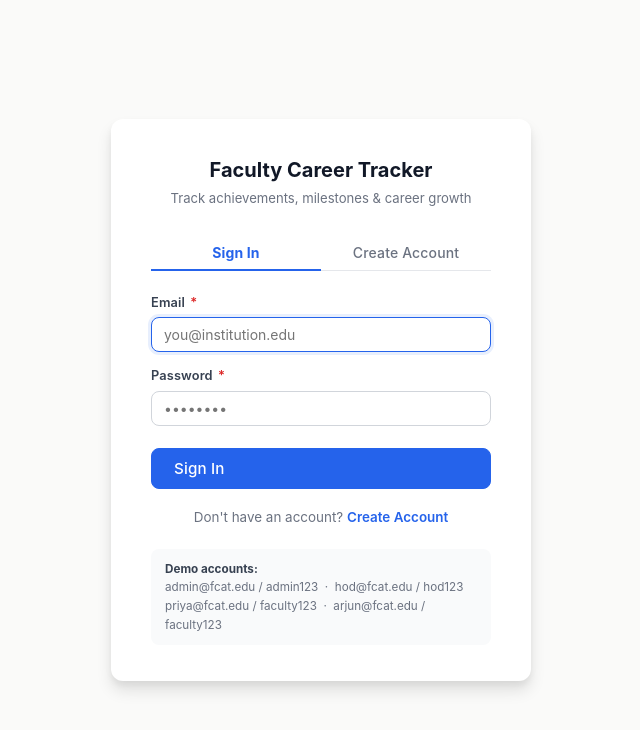
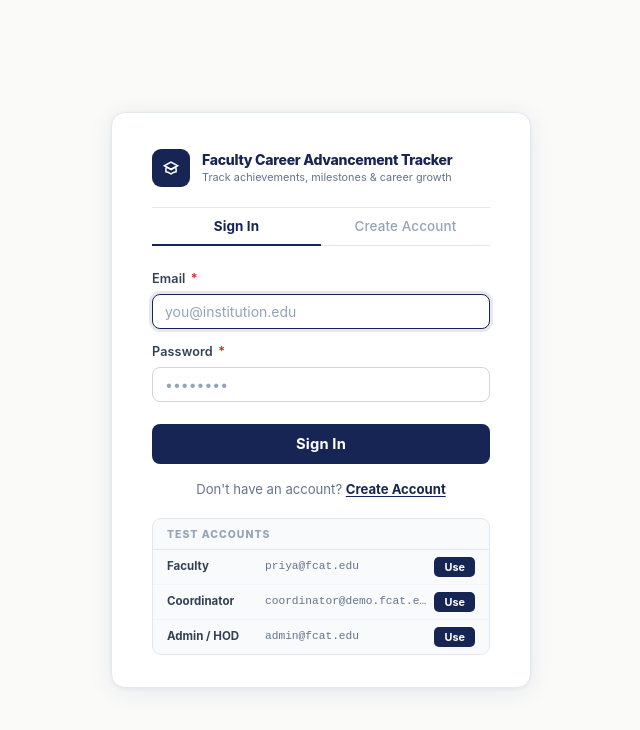
Before and after one commit to Gayathri-S-E/First-kiro-project, a React (Vite) app in the folder client/: page /login in a window 1280 px wide. Shown: the top 730 px of the page, without its empty margins (319-959 px from the left). Built offline with nearby package versions, Linux system fonts and the light colour scheme.

Commit message:
feat: add demo role login accounts

```diff
--- a/client/src/pages/Login.jsx
+++ b/client/src/pages/Login.jsx
@@ -1,67 +1,89 @@
 /**
  * Login — /login
  *
- * Handles both Sign In and Create Account in a single tabbed card.
- * Arriving with ?mode=register pre-opens the registration tab (used by Home.jsx).
- *
- * NOTHING changed in the auth API calls, validation, or post-login navigation.
- * The only additions are:
- *   • useSearchParams to read ?mode=register
- *   • role field added to form state (was missing before; backend already expects it)
- *   • RoleSelector component replacing the old free-text role field
+ * Authentication page: Sign In and Create Account.
+ * All API calls, validation, and post-login navigation are unchanged.
+ * Only the visual presentation has been redesigned.
  */
 
 import React, { useState } from "react";
 import { useNavigate, useSearchParams } from "react-router-dom";
 import { useAuth } from "../context/AuthContext";
 
+// ── Inline SVG icons (no external library) ────────────────────────────────────
+const IconFaculty = () => (
+  <svg viewBox="0 0 24 24" width="20" height="20" fill="none"
+       stroke="currentColor" strokeWidth="1.8" aria-hidden="true">
+    <path d="M12 14l9-5-9-5-9 5 9 5z"/>
+    <path d="M12 14l6.16-3.422a12.083 12.083 0 01.665 6.479A11.952 11.952 0 0012 20.055a11.952 11.952 0 00-6.824-2.998 12.078 12.078 0 01.665-6.479L12 14z"/>
+  </svg>
+);
+
+const IconLock = () => (
+  <svg viewBox="0 0 24 24" width="13" height="13" fill="none"
+       stroke="currentColor" strokeWidth="2" aria-hidden="true">
+    <rect x="3" y="11" width="18" height="11" rx="2" ry="2"/>
+    <path d="M7 11V7a5 5 0 0110 0v4"/>
+  </svg>
+);
+
+const IconBrand = () => (
+  <svg viewBox="0 0 24 24" width="18" height="18" fill="none"
+       stroke="currentColor" strokeWidth="2" aria-hidden="true">
+    <path d="M12 14l9-5-9-5-9 5 9 5z"/>
+    <path d="M12 14l6.16-3.422a12.083 12.083 0 01.665 6.479A11.952 11.952 0 0012 20.055a11.952 11.952 0 00-6.824-2.998 12.078 12.078 0 01.665-6.479L12 14z"/>
+  </svg>
+);
+
+// ── Demo accounts for testing ─────────────────────────────────────────────────
+// Fills the login form fields only — user must still click Sign In.
+// These accounts must exist in the DB (created via npm run seed).
+const DEMO_ACCOUNTS = [
+  { role: "Faculty",      label: "Faculty",      email: "priya@fcat.edu",              password: "faculty123" },
+  { role: "Coordinator",  label: "Coordinator",  email: "coordinator@demo.fcat.edu",   password: "demo1234"   },
+  { role: "Admin / HOD",  label: "Admin / HOD",  email: "admin@fcat.edu",              password: "admin123"   },
+];
+
 // ── Role definitions ──────────────────────────────────────────────────────────
-// `value` must match the exact string the backend accepts.
-// Faculty self-registers; coordinator/admin accounts are admin-created.
+// selfReg: true  → selectable via radio
+// selfReg: false → informational only, no radio input, no pointer events
 const ROLES = [
   {
     value:   "faculty",
-    icon:    "🎓",
     label:   "Faculty",
     desc:    "Self-register and track your career",
     selfReg: true,
   },
   {
     value:   "coordinator",
-    icon:    "📋",
     label:   "Coordinator",
-    desc:    "Created by an administrator",
+    desc:    "Account created by an administrator",
     selfReg: false,
   },
   {
     value:   "admin",
-    icon:    "🏛️",
     label:   "Admin / HOD",
-    desc:    "Created by an administrator",
+    desc:    "Account created by an administrator",
     selfReg: false,
   },
 ];
 
-// ── RoleSelector component ────────────────────────────────────────────────────
-// Only Faculty is selectable — coordinator and admin accounts must be
-// created by an existing administrator, so those cards are informational only.
+// ── RoleSelector ──────────────────────────────────────────────────────────────
 function RoleSelector({ value, onChange }) {
   return (
-    <div style={{ marginBottom: 16 }}>
-      <span className="role-selector-label">
-        Your Role <span className="required">*</span>
-      </span>
+    <fieldset className="auth-role-fieldset">
+      <legend className="auth-role-legend">
+        Your Role <span className="required" aria-hidden="true">*</span>
+      </legend>
 
-      <div className="role-options" role="radiogroup" aria-label="Select your role">
-        {ROLES.map(({ value: rv, icon, label, desc, selfReg }) => {
+      <div className="auth-role-grid" role="radiogroup" aria-label="Select your role">
+        {ROLES.map(({ value: rv, label, desc, selfReg }) => {
           if (selfReg) {
-            // ── Selectable card (Faculty only) ──────────────────────────────
             return (
               <label
                 key={rv}
-                className="role-option"
+                className={`auth-role-card auth-role-selectable${value === rv ? " auth-role-selected" : ""}`}
                 data-role={rv}
-                title={desc}
               >
                 <input
                   type="radio"
@@ -70,36 +92,39 @@ function RoleSelector({ value, onChange }) {
                   checked={value === rv}
                   onChange={() => onChange(rv)}
                   aria-label={label}
+                  className="auth-role-radio"
                 />
-                <span className="role-option-inner">
-                  <span className="role-option-icon" aria-hidden="true">{icon}</span>
-                  <span className="role-option-name">{label}</span>
-                  <span className="role-option-desc">{desc}</span>
+                <span className="auth-role-card-icon" aria-hidden="true">
+                  <IconFaculty />
                 </span>
+                <span className="auth-role-card-name">{label}</span>
+                <span className="auth-role-card-desc">{desc}</span>
+                {value === rv && (
+                  <span className="auth-role-selected-dot" aria-hidden="true" />
+                )}
               </label>
             );
           }
 
-          // ── Informational card (Coordinator / Admin·HOD) ────────────────
-          // Not a label, no radio — purely decorative / informational.
+          // Informational card — no radio, no pointer-events
           return (
             <div
               key={rv}
-              className="role-option role-option-locked"
+              className="auth-role-card auth-role-managed"
               data-role={rv}
               aria-label={`${label} — ${desc}`}
-              title={desc}
             >
-              <span className="role-option-inner">
-                <span className="role-option-icon" aria-hidden="true">{icon}</span>
-                <span className="role-option-name">{label}</span>
-                <span className="role-option-desc">{desc}</span>
+              <span className="auth-role-card-icon auth-role-card-icon-muted" aria-hidden="true">
+                <IconLock />
               </span>
+              <span className="auth-role-card-name">{label}</span>
+              <span className="auth-role-card-desc">{desc}</span>
+              <span className="auth-managed-badge" aria-hidden="true">Admin managed</span>
             </div>
           );
         })}
       </div>
-    </div>
+    </fieldset>
   );
 }
 
@@ -109,7 +134,6 @@ export default function Login() {
   const navigate             = useNavigate();
   const [searchParams]       = useSearchParams();
 
-  // Pre-open register tab if arriving from Home's "Create Account" button
   const initialMode = searchParams.get("mode") === "register" ? "register" : "login";
   const [mode, setMode] = useState(initialMode);
 
@@ -119,24 +143,29 @@ export default function Login() {
     password:    "",
     department:  "",
     designation: "",
-    role:        "faculty",   // default selection
+    role:        "faculty",
   });
   const [error,   setError]   = useState("");
   const [loading, setLoading] = useState(false);
 
-  // Generic field handler
-  const handle = (e) => setForm(f => ({ ...f, [e.target.name]: e.target.value }));
-
-  // Role selector handler
+  const handle     = (e) => setForm(f => ({ ...f, [e.target.name]: e.target.value }));
   const handleRole = (role) => setForm(f => ({ ...f, role }));
 
   const switchMode = (next) => {
     setMode(next);
     setError("");
-    setForm(f => ({ ...f, role: "faculty" })); // reset role on tab switch
+    setForm(f => ({ ...f, role: "faculty" }));
   };
 
-  // ── Submit — identical logic to before, role is now included in form ────────
+  // Fill login fields with a demo account credential.
+  // Does NOT log the user in — they must still click Sign In.
+  const useDemoAccount = (email, password) => {
+    if (mode !== "login") switchMode("login");
+    setForm(f => ({ ...f, email, password }));
+    setError("");
+  };
+
+  // Submit — all API logic unchanged
   const submit = async (e) => {
     e.preventDefault();
     setError("");
@@ -146,49 +175,43 @@ export default function Login() {
       if (mode === "login") {
         user = await login(form.email, form.password);
       } else {
-        if (!form.name) {
-          setError("Full name is required");
-          setLoading(false);
-          return;
-        }
-        user = await register(form); // role is now sent in the payload
+        if (!form.name) { setError("Full name is required"); setLoading(false); return; }
+        user = await register(form);
       }
-      // Post-login navigation — unchanged
-      if (["admin", "hod"].includes(user.role))     navigate("/admin/overview");
-      else if (user.role === "coordinator")          navigate("/coordinator/dashboard");
-      else                                           navigate("/dashboard");
+      if (["admin", "hod"].includes(user.role)) navigate("/admin/overview");
+      else if (user.role === "coordinator")      navigate("/coordinator/dashboard");
+      else                                       navigate("/dashboard");
     } catch (err) {
-      setError(err.response?.data?.error || "Something went wrong");
+      // Show the real backend error message, or a meaningful network error.
+      const msg = err.response?.data?.error
+               || err.response?.data?.message
+               || (err.response ? `Server error ${err.response.status}` : "Cannot reach the server — is the backend running?");
+      setError(msg);
     } finally {
       setLoading(false);
     }
   };
 
-  // Card is slightly wider in register mode to accommodate the role selector
-  const cardClass = `login-card${mode === "register" ? " login-card-wide" : ""}`;
+  return (
+    <div className="auth-page">
+      <div className={`auth-card${mode === "register" ? " auth-card-wide" : ""}`}>
 
-  return (
-    <div className="login-page">
-      <div className={cardClass}>
-
-        {/* ── Logo + title ────────────────────────────────────────────── */}
-        <div className="login-header">
-          <div className="logo-icon" aria-hidden="true">🎓</div>
-          <h1>Faculty Career Tracker</h1>
-          <p>Track achievements, milestones &amp; career growth</p>
+        {/* ── Brand mark ─────────────────────────────────────────────── */}
+        <div className="auth-brand">
+          <span className="auth-brand-mark" aria-hidden="true">
+            <IconBrand />
+          </span>
+          <div className="auth-brand-text">
+            <span className="auth-brand-name">Faculty Career Advancement Tracker</span>
+            <span className="auth-brand-sub">Track achievements, milestones &amp; career growth</span>
+          </div>
         </div>
 
-        {/* ── Mode tabs ───────────────────────────────────────────────── */}
-        <div
-          style={{
-            display: "flex",
-            borderBottom: "1px solid var(--gray-200)",
-            marginBottom: 22,
-            gap: 0,
-          }}
-          role="tablist"
-          aria-label="Authentication mode"
-        >
+        {/* ── Divider ─────────────────────────────────────────────────── */}
+        <hr className="auth-divider" />
+
+        {/* ── Tabs ────────────────────────────────────────────────────── */}
+        <div className="auth-tabs" role="tablist" aria-label="Authentication mode">
           {[
             { key: "login",    label: "Sign In" },
             { key: "register", label: "Create Account" },
@@ -197,31 +220,16 @@ export default function Login() {
               key={key}
               role="tab"
               aria-selected={mode === key}
+              className={`auth-tab${mode === key ? " auth-tab-active" : ""}`}
               onClick={() => switchMode(key)}
-              style={{
-                flex: 1,
-                padding: "8px 0",
-                background: "none",
-                border: "none",
-                borderBottom: mode === key
-                  ? "2px solid var(--primary)"
-                  : "2px solid transparent",
-                color: mode === key ? "var(--primary)" : "var(--gray-500)",
-                fontWeight: mode === key ? 700 : 500,
-                fontSize: "0.875rem",
-                cursor: "pointer",
-                transition: "color 0.12s, border-color 0.12s",
-                fontFamily: "var(--font)",
-                letterSpacing: "0.01em",
-                marginBottom: "-1px",   /* sit on top of the border */
-              }}
+              type="button"
             >
               {label}
             </button>
           ))}
         </div>
 
-        {/* ── Error alert ─────────────────────────────────────────────── */}
+        {/* ── Error ───────────────────────────────────────────────────── */}
         {error && (
           <div className="alert alert-error" role="alert">{error}</div>
         )}
@@ -229,153 +237,120 @@ export default function Login() {
         {/* ── Form ────────────────────────────────────────────────────── */}
         <form onSubmit={submit} noValidate>
 
-          {/* Register-only fields */}
           {mode === "register" && (
             <>
-              {/* Role selector — replaces old free-text role */}
               <RoleSelector value={form.role} onChange={handleRole} />
 
-              <div className="form-group" style={{ marginBottom: 14 }}>
-                <label htmlFor="reg-name">
+              <div className="auth-field">
+                <label htmlFor="reg-name" className="auth-label">
                   Full Name <span className="required">*</span>
                 </label>
                 <input
-                  id="reg-name"
-                  name="name"
-                  type="text"
-                  value={form.name}
-                  onChange={handle}
+                  id="reg-name" name="name" type="text"
+                  value={form.name} onChange={handle}
                   placeholder="Dr. Jane Smith"
-                  autoComplete="name"
-                  required
+                  autoComplete="name" required
+                  className="auth-input"
                 />
               </div>
 
-              <div className="form-group" style={{ marginBottom: 14 }}>
-                <label htmlFor="reg-dept">Department</label>
+              <div className="auth-field">
+                <label htmlFor="reg-dept" className="auth-label">Department</label>
                 <input
-                  id="reg-dept"
-                  name="department"
-                  type="text"
-                  value={form.department}
-                  onChange={handle}
+                  id="reg-dept" name="department" type="text"
+                  value={form.department} onChange={handle}
                   placeholder="e.g. Computer Science"
+                  className="auth-input"
                 />
               </div>
 
-              <div className="form-group" style={{ marginBottom: 14 }}>
-                <label htmlFor="reg-desig">Designation</label>
+              <div className="auth-field">
+                <label htmlFor="reg-desig" className="auth-label">Designation</label>
                 <input
-                  id="reg-desig"
-                  name="designation"
-                  type="text"
-                  value={form.designation}
-                  onChange={handle}
+                  id="reg-desig" name="designation" type="text"
+                  value={form.designation} onChange={handle}
                   placeholder="e.g. Assistant Professor"
+                  className="auth-input"
                 />
               </div>
             </>
           )}
 
-          {/* Shared fields */}
-          <div className="form-group" style={{ marginBottom: 14 }}>
-            <label htmlFor="auth-email">
+          <div className="auth-field">
+            <label htmlFor="auth-email" className="auth-label">
               Email <span className="required">*</span>
             </label>
             <input
-              id="auth-email"
-              name="email"
-              type="email"
-              value={form.email}
-              onChange={handle}
+              id="auth-email" name="email" type="email"
+              value={form.email} onChange={handle}
               placeholder="you@institution.edu"
               autoComplete={mode === "login" ? "username" : "email"}
-              required
-              autoFocus={mode === "login"}
+              required autoFocus={mode === "login"}
+              className="auth-input"
             />
           </div>
 
-          <div className="form-group" style={{ marginBottom: 22 }}>
-            <label htmlFor="auth-password">
+          <div className="auth-field auth-field-last">
+            <label htmlFor="auth-password" className="auth-label">
               Password <span className="required">*</span>
             </label>
             <input
-              id="auth-password"
-              name="password"
-              type="password"
-              value={form.password}
-              onChange={handle}
+              id="auth-password" name="password" type="password"
+              value={form.password} onChange={handle}
               placeholder="••••••••"
               autoComplete={mode === "login" ? "current-password" : "new-password"}
               required
+              className="auth-input"
             />
           </div>
 
           <button
-            className="btn btn-primary btn-lg"
-            style={{ width: "100%" }}
             type="submit"
+            className="auth-submit"
             disabled={loading}
           >
-            {loading
-              ? "Please wait…"
-              : mode === "login"
-                ? "Sign In"
-                : "Create Account"}
+            {loading ? "Please wait…" : mode === "login" ? "Sign In" : "Create Account"}
           </button>
         </form>
 
-        {/* ── Mode switcher (below form) ───────────────────────────────── */}
-        <div style={{
-          textAlign: "center",
-          marginTop: 18,
-          fontSize: "0.84rem",
-          color: "var(--gray-500)",
-        }}>
+        {/* ── Mode switcher ───────────────────────────────────────────── */}
+        <p className="auth-switch">
           {mode === "login" ? (
-            <>
-              Don&apos;t have an account?{" "}
-              <button
-                style={{
-                  background: "none", border: "none",
-                  color: "var(--primary)", cursor: "pointer",
-                  fontWeight: 600, fontFamily: "var(--font)", fontSize: "inherit",
-                }}
-                onClick={() => switchMode("register")}
-              >
+            <>Don&apos;t have an account?{" "}
+              <button className="auth-switch-btn" onClick={() => switchMode("register")} type="button">
                 Create Account
               </button>
             </>
           ) : (
-            <>
-              Already have an account?{" "}
-              <button
-                style={{
-                  background: "none", border: "none",
-                  color: "var(--primary)", cursor: "pointer",
-                  fontWeight: 600, fontFamily: "var(--font)", fontSize: "inherit",
-                }}
-                onClick={() => switchMode("login")}
-              >
+            <>Already have an account?{" "}
+              <button className="auth-switch-btn" onClick={() => switchMode("login")} type="button">
                 Sign In
               </button>
             </>
           )}
-        </div>
+        </p>
 
-        {/* ── Demo credentials hint ────────────────────────────────────── */}
-        <div style={{
-          marginTop: 22,
-          padding: "11px 14px",
-          background: "var(--gray-50)",
-          borderRadius: "var(--radius)",
-          fontSize: "0.73rem",
-          color: "var(--gray-500)",
-          lineHeight: 1.6,
-        }}>
-          <strong style={{ color: "var(--gray-700)" }}>Demo accounts:</strong><br />
-          admin@fcat.edu / admin123 &nbsp;·&nbsp; hod@fcat.edu / hod123<br />
-          priya@fcat.edu / faculty123 &nbsp;·&nbsp; arjun@fcat.edu / faculty123
+        {/* ── Demo accounts panel ─────────────────────────────────────── */}
+        {/* Development / testing only. Fills email + password fields.     */}
+        {/* User must still click Sign In — no auth bypass.                */}
+        <div className="demo-panel">
+          <p className="demo-panel-label">Test Accounts</p>
+          <div className="demo-panel-rows">
+            {DEMO_ACCOUNTS.map(({ role, label, email, password }) => (
+              <div key={role} className="demo-panel-row">
+                <span className="demo-panel-role">{label}</span>
+                <span className="demo-panel-email">{email}</span>
+                <button
+                  type="button"
+                  className="demo-panel-btn"
+                  onClick={() => useDemoAccount(email, password)}
+                  aria-label={`Use demo ${label} account`}
+                >
+                  Use
+                </button>
+              </div>
+            ))}
+          </div>
         </div>
 
       </div>
```
